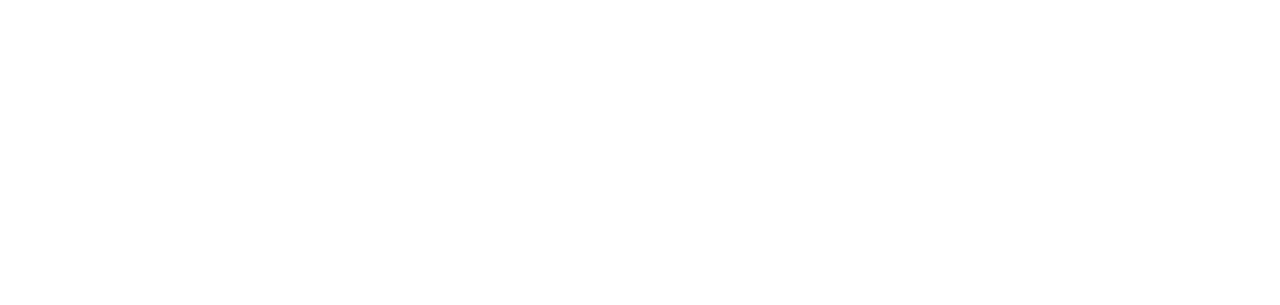
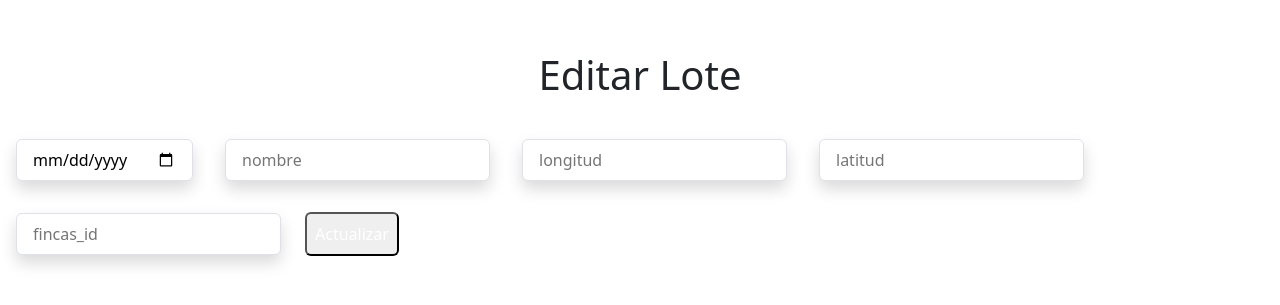
Before and after one commit to monje7/the_coffee_data, a React (Vite) app in the folder frontend-react/: page /lote/editar/1 in a window 1280 px wide. Before the commit this address had no page. Shown: the part 251-556 px from the top of the page. Built offline with nearby package versions, Linux system fonts and the light colour scheme; no server answers.

Commit message:
modificacion sir

```diff
--- a/frontend-react/src/App.jsx
+++ b/frontend-react/src/App.jsx
@@ -11,6 +11,7 @@
 import GuardarResultado from './components/registrarResultados'
 import Listarlote from './components/lotelistar'
 import Registrarlote from './components/loteRegistrar'
+import EditarLote from './components/editarlote'
 
 function App(){
   return(
@@ -23,6 +24,7 @@
         <Route path='/finca/registrar' element={<Registrar/>}/>
         <Route path='/lote/listar' element={<Listarlote/>}/>
         <Route path='/lote/registrar' element={<Registrarlote/>}/>
+        <Route path='/lote/editar/:id' element={<EditarLote/>}/>
         <Route path='/Analisis' element={<Analisiss/>}/>
         <Route path='/loginfrom'  element={<LoginForm/>}/>
       </Routes>
--- /dev/null
+++ b/frontend-react/src/components/editarlote.jsx
@@ -0,0 +1,55 @@
+import React, { useEffect, useState } from "react";
+import { useNavigate, useParams } from "react-router-dom";
+import Api from "../services/api";
+const EditarLote = () => {
+
+    const { id } = useParams();
+    const [Lote, setLotes] = useState({ fecha_creacion: '', nombre: '', longitud: '', latitud: '', fincas_id  : ''});
+    const navigate = useNavigate()
+
+    useEffect(()=> {
+        const buscarLotes = async () => {
+            try {
+                const response = await Api.get(`/lote/buscar/${id}`);
+                setLotes(response.data);
+            } catch (error) {
+                console.error('Error buscando el usuario', error);
+
+            }
+        };
+        buscarLotes();
+    },[id]);
+
+    const handleEditUser1 = async () => {
+        try {
+            await Api.put(`/lote/Actualizar/${id}`,Lote);
+            navigate("/lote/listar")
+        } catch (error) {
+            console.error('Error editando el Lote: ',error);
+        }
+    }
+    const handleEditUser2 = async () => {
+        try {
+            await Api.patch(`/lote/Desactivar/${id}`,Lote);
+            navigate("/lote/listar")
+        } catch (error) {
+            console.error('Error desactivando el Lote: ',error);
+        }
+    }
+
+    return (
+        <div>
+            <h1 className="text-center font-bold underline text-3xl p-3 m-2">Editar Lote</h1>
+            <div className="max-w-xs">
+                <input className="shadow appearance-none border rounded w-full py-2 m-3 px-3 text-gray-700 leading-tight focus:outline-none focus:shadow-outline" type="date" placeholder="fecha_creacion" value={Lote.fecha_creacion} onChange={(e)=> setLotes({ ...Lote, fecha_creacion: e.target.value})}/>
+                <input className="shadow appearance-none border rounded w-full py-2 m-3 px-3 text-gray-700 leading-tight focus:outline-none focus:shadow-outline" type="text" placeholder="nombre" value={Lote.nombre} onChange={(e)=> setLotes({ ...Lote, nombre: e.target.value})}/>
+                <input className="shadow appearance-none border rounded w-full py-2 m-3 px-3 text-gray-700 leading-tight focus:outline-none focus:shadow-outline" type="text" placeholder="longitud" value={Lote.longitud} onChange={(e)=> setLotes({ ...Lote, longitud: e.target.value})}/>
+                <input className="shadow appearance-none border rounded w-full py-2 m-3 px-3 text-gray-700 leading-tight focus:outline-none focus:shadow-outline" type="text" placeholder="latitud" value={Lote.latitud} onChange={(e)=> setLotes({ ...Lote, latitud: e.target.value})}/>
+                <input className="shadow appearance-none border rounded w-full py-2 m-3 px-3 text-gray-700 leading-tight focus:outline-none focus:shadow-outline" type="number" placeholder="fincas_id " value={Lote.fincas_id } onChange={(e)=> setLotes({ ...Lote, fincas_id : e.target.value})}/>
+                <button className="bg-blue-500 hover:bg-blue-700 text-white font-bold p-2 m-2 rounded focus:outline-none focus:shadow-outline" onClick={handleEditUser1}>Actualizar</button>
+            </div>
+        </div>
+    );
+}
+
+export default EditarLote
--- a/frontend-react/src/components/lotelistar.jsx
+++ b/frontend-react/src/components/lotelistar.jsx
@@ -40,8 +40,11 @@
                 </thead>
                 <tbody>
                     {lotes.map((task) => (
+
+
+
                         <tr key={task.id} className="border-t">
-                            <td className="border p-2 text-center">{task.id}</td>
+                            <td className="border p-2 text-center"><Link to={`/lote/editar/${task.id}`}>{task.id}</Link></td>
                             <td className="border p-2 text-center">{task.fecha_creacion}</td>
                             <td className="border p-2 text-center">{task.nombre}</td>
                             <td className="border p-2 text-center">{task.longitud}</td>
```
Also changed, not shown: 1 other file (tests, documents, lock files or other folders).
